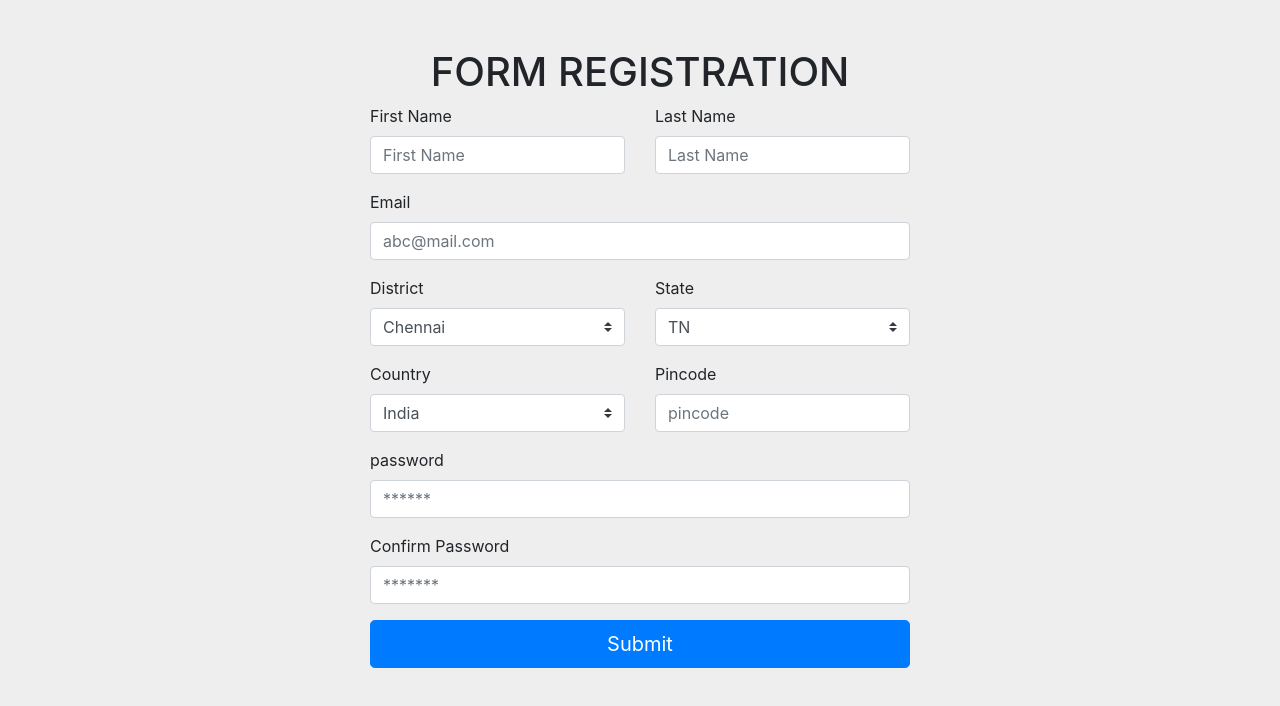
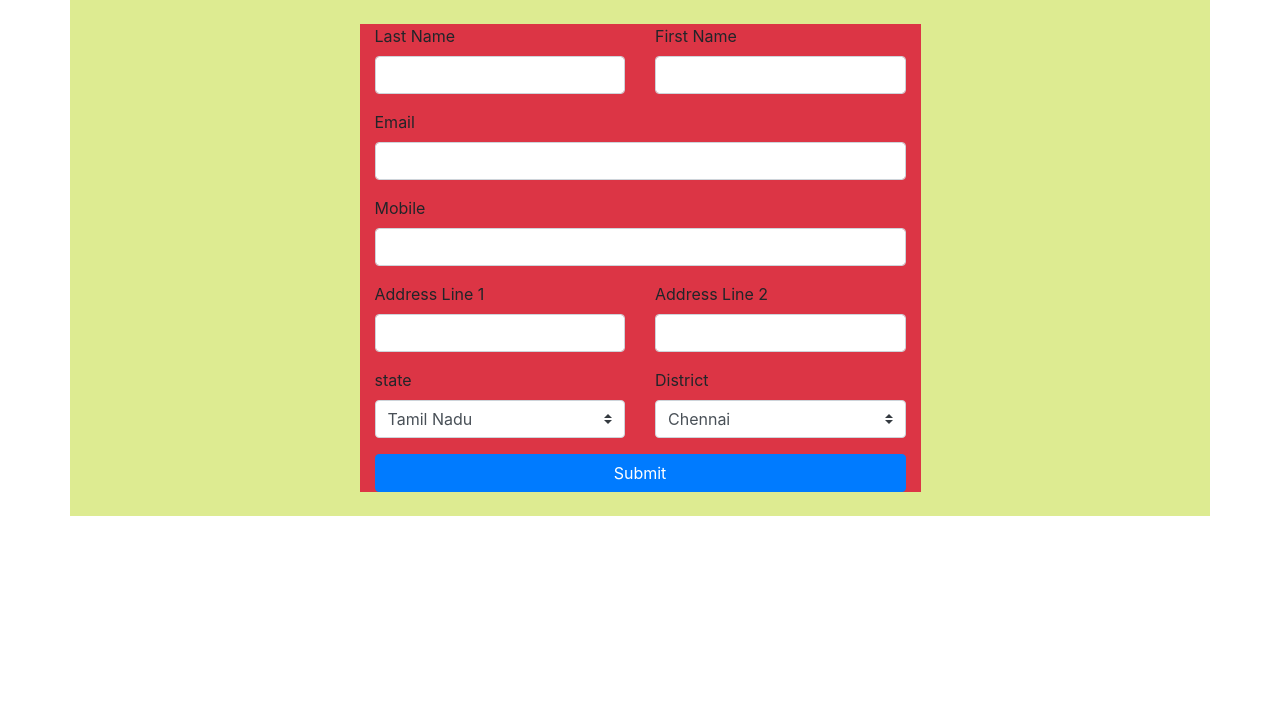
Before and after one commit to rvsp/HTML-CSS, a plain HTML site: page 007-bootstrap.html in a window 1280 px wide. Drawn offline with nearby package versions, Linux system fonts and the light colour scheme.

Commit message:
Update 007-bootstrap.html

```diff
--- a/007-bootstrap.html
+++ b/007-bootstrap.html
@@ -1,104 +1,90 @@
+<!DOCTYPE html>
 <html lang="en">
 
 <head>
     <meta charset="UTF-8">
     <meta name="viewport" content="width=device-width, initial-scale=1.0">
-    <title>Bootstrap Demo</title>
+    <title>Document</title>
+    <link rel="stylesheet" href="https://cdn.jsdelivr.net/npm/bootstrap@4.5.3/dist/css/bootstrap.min.css">
 
-    <link rel="stylesheet" href="https://stackpath.bootstrapcdn.com/bootstrap/4.5.0/css/bootstrap.min.css">
     <style>
-        body {
-            background-color: #eee;
+        .my-container {
+            background-color: rgb(221, 235, 145);
         }
     </style>
 </head>
 
 <body>
-    <div class="container">
+
+    <div class="container my-container p-4">
+        <div class="row ">
+            <div class="col-6 offset-3 bg-danger">
                 <div class="row">
-            <div class="col-3"></div>
                     <div class="col-6">
-                <div class="row justify-content-center mt-5">
-                    <div class="text-center h1 text-uppercase">
-                        Form Registration
+                        <div class="form-group">
+                            <label for="first-name">First Name</label>
+                            <input id="first-name" class="form-control" type="text" name="first-name">
+                        </div>
+                    </div>
+                    <div class="col-6 order-md-first">
+                        <div class="form-group">
+                            <label for="last-name">Last Name</label>
+                            <input id="last-name" class="form-control" type="text" name="last-name">
+                        </div>
+                    </div>
+                </div>
+
+
+                <div class="form-group">
+                    <label for="email">Email</label>
+                    <input id="email" class="form-control" type="email" name="email">
+                </div>
+                <div class="form-group">
+                    <label for="mobile">Mobile</label>
+                    <input id="mobile" class="form-control" type="text" name="mobile">
+                </div>
+                <div class="row">
+                    <div class="col-6">
+                        <div class="form-group">
+                            <label for="address-1">Address Line 1</label>
+                            <input id="address-1" class="form-control" type="text" name="address-1">
+                        </div>
+                    </div>
+                    <div class="col-6">
+                        <div class="form-group">
+                            <label for="address-2">Address Line 2</label>
+                            <input id="address-2" class="form-control" type="text" name="address-2">
+                        </div>
                     </div>
                 </div>
                 <div class="row">
-                    <div class="col">
-                        <label for="first-name">First Name</label>
-                        <input type="text" class="form-control" id="first-name" placeholder="First Name">
-                    </div>
-                    <div class="col">
-                        <label for="last-name">Last Name</label>
-                        <input type="text" class="form-control" id="last-name" placeholder="Last Name">
-                    </div>
-                </div>
-
-                <div class="row mt-3">
-                    <div class="col">
-                        <label for="email">Email</label>
-                        <input type="email" id="email" name="email" placeholder="abc@mail.com" class="form-control">
-                    </div>
-                </div>
-                <div class="row mt-3">
-                    <div class="col">
+                    <div class="col-6">
+                        <div class="form-group">
                             <label for="district">District</label>
                             <select name="district" id="district" class="custom-select">
                                 <option value="CH">Chennai</option>
                                 <option value="CBE">Coimbatore</option>
                             </select>
                         </div>
-                    <div class="col">
-                        <label for="state">State</label>
+                    </div>
+                    <div class="col-6 order-sm-first">
+                        <div class="form-group">
+                            <label for="state">state</label>
                             <select name="state" id="state" class="custom-select">
-                            <option value="TN">TN</option>
-                            <option value="KA">KA</option>
+                                <option value="TN">Tamil Nadu</option>
+                                <option value="KA">Karnataka</option>
                             </select>
                         </div>
                     </div>
-                <div class="row mt-3">
-                    <div class="col">
-                        <label for="country">Country</label>
-                        <select name="country" id="country" class="custom-select">
-                            <option value="IN">India</option>
-                            <option value="UK">UK</option>
-                        </select>
                 </div>
-                    <div class="col">
-                        <label for="pincode">Pincode</label>
-                        <input type="text" id="pincode" class="form-control" name="pincode" placeholder="pincode">
+                <button class="btn btn-primary btn-block">Submit</button>
             </div>
-                </div>
-                <div class="row mt-3">
-
-                    <div class="col">
-                        <label for="password">password</label>
-                        <input type="password" id="password" class="form-control" name="password" placeholder="******">
-                    </div>
-                </div>
-                <div class="row mt-3">
-                    <div class="col">
-                        <label for="c-password">Confirm Password</label>
-                        <input type="password" id="c-password" class="form-control" name="c-password"
-                            placeholder="*******">
         </div>
     </div>
 
-                <div class="row mt-3 ">
-                    <div class="col">
-                        <button class="btn btn-block btn-lg btn-primary">Submit</button>
-                    </div>
-                </div>
-            </div>
-            <div class="col-3"></div>
-        </div>
-    </div>
 
     <script src="https://code.jquery.com/jquery-3.5.1.slim.min.js"></script>
-    <script src="https://cdn.jsdelivr.net/npm/popper.js@1.16.0/dist/umd/popper.min.js"></script>
-    <script src="https://stackpath.bootstrapcdn.com/bootstrap/4.5.0/js/bootstrap.min.js"></script>
-
-
+    <script src="https://cdn.jsdelivr.net/npm/bootstrap@4.5.3/dist/js/bootstrap.bundle.min.js"></script>
 
 </body>
 
```
Lines whose indentation alone changed are shown as unchanged.
